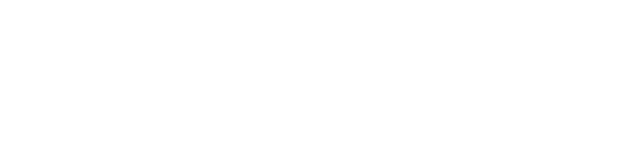
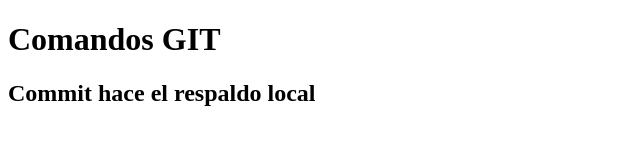
Before and after one commit to DanielFernandezG/PROYECTO_WEB, a plain HTML site: page index.html in a window 1280 px wide. Shown: the whole page, without its empty margins (0-640 px from the left). Drawn offline with Linux system fonts and the light colour scheme.

Commit message:
Se agrego info al html

```diff
--- a/index.html
+++ b/index.html
@@ -7,6 +7,13 @@
     <title>Document</title>
 </head>
 <body>
-
+    <div class="container">
+        <p>
+            <h1> Comandos GIT </h1>
+        </p>
+        <p>
+            <h2> Commit hace el respaldo local</h2>
+        </p>
+    </div>
 </body>
 </html>
```
